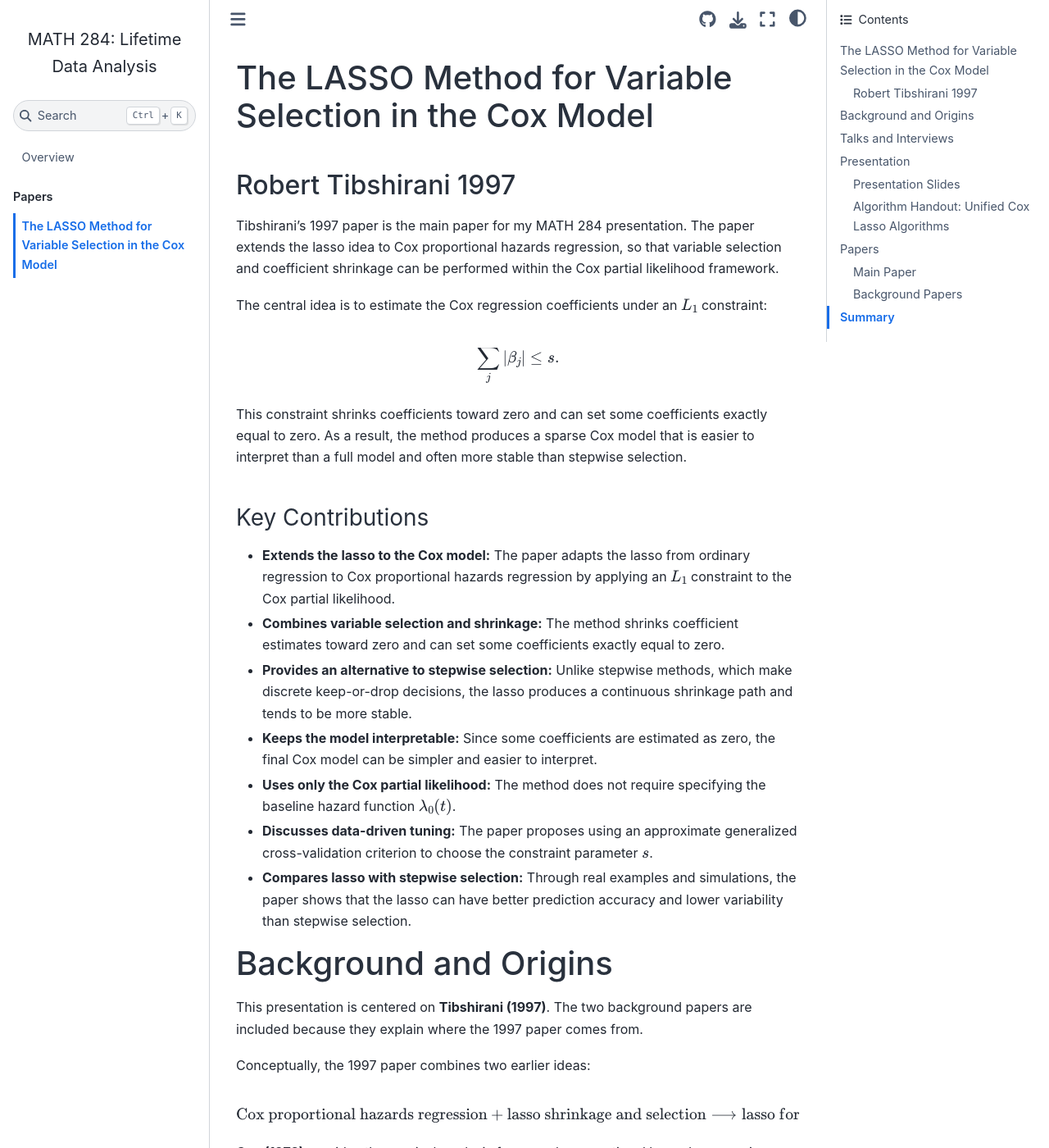
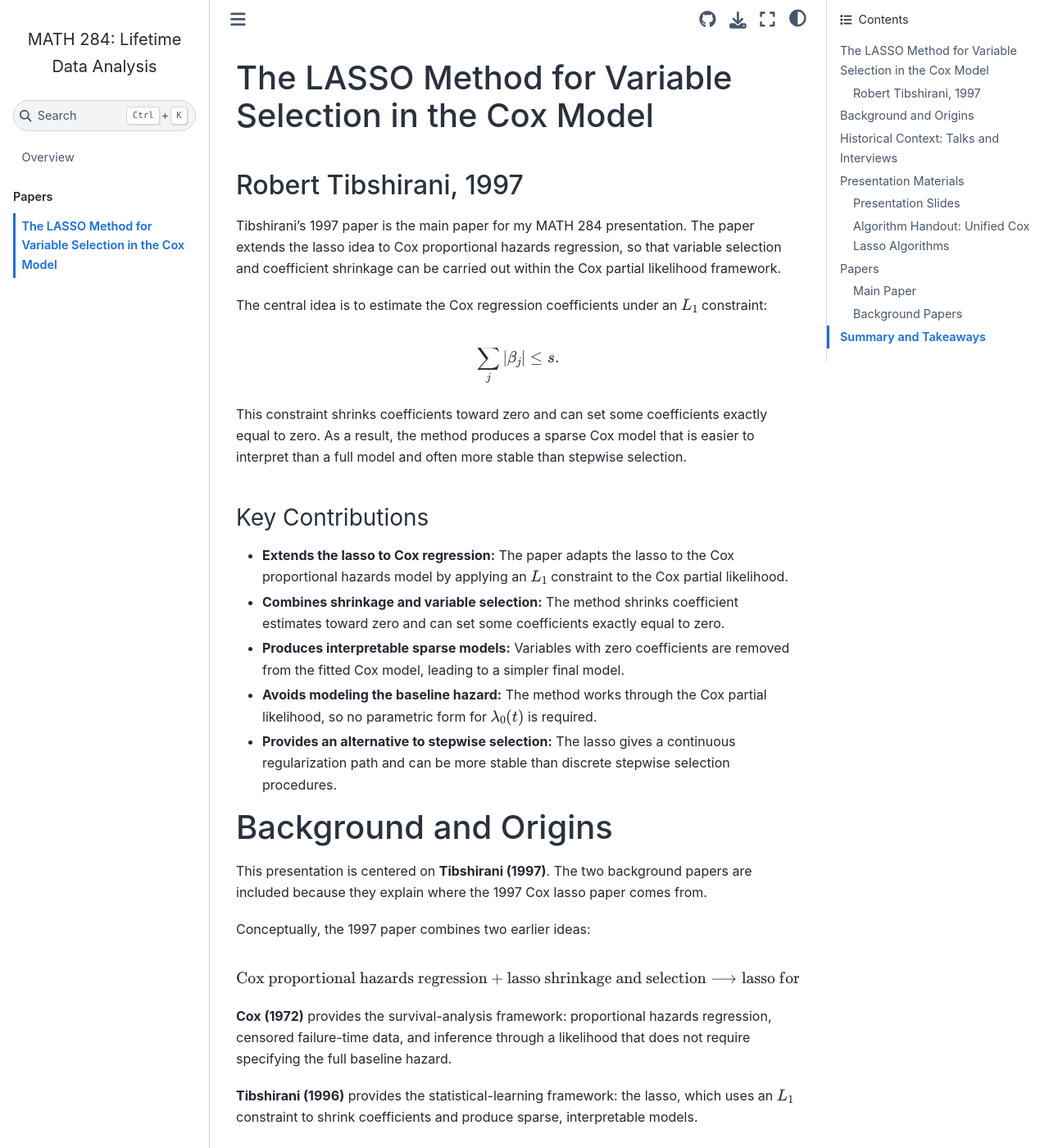
Before and after one commit to Johnny-Chinglish/MATH-284-Presentation, a Jupyter Book: the page built from paper1.md, in a window 1280 px wide and 1400 px high. Shown: the whole window at 82% size. Built offline with Jupyter Book 1.0.4 settings and Sphinx 7.4.7 and the Sphinx Book theme 1.1.4, drawn with Linux system fonts in a browser that asks for light colours; pages that are not in the unit, such as notebooks, are missing from menus; some of the changed text lies outside the part shown.

Commit message:
Polish paper 1 page structure

```diff
--- a/paper1.md
+++ b/paper1.md
@@ -1,8 +1,8 @@
 # The LASSO Method for Variable Selection in the Cox Model
 
-## Robert Tibshirani 1997
+## Robert Tibshirani, 1997
 
-Tibshirani's 1997 paper is the main paper for my MATH 284 presentation. The paper extends the lasso idea to Cox proportional hazards regression, so that variable selection and coefficient shrinkage can be performed within the Cox partial likelihood framework.
+Tibshirani's 1997 paper is the main paper for my MATH 284 presentation. The paper extends the lasso idea to Cox proportional hazards regression, so that variable selection and coefficient shrinkage can be carried out within the Cox partial likelihood framework.
 
 The central idea is to estimate the Cox regression coefficients under an $L_1$ constraint:
 
@@ -14,23 +14,19 @@
 
 ### Key Contributions
 
-* **Extends the lasso to the Cox model:** The paper adapts the lasso from ordinary regression to Cox proportional hazards regression by applying an $L_1$ constraint to the Cox partial likelihood.
+* **Extends the lasso to Cox regression:** The paper adapts the lasso to the Cox proportional hazards model by applying an $L_1$ constraint to the Cox partial likelihood.
 
-* **Combines variable selection and shrinkage:** The method shrinks coefficient estimates toward zero and can set some coefficients exactly equal to zero.
+* **Combines shrinkage and variable selection:** The method shrinks coefficient estimates toward zero and can set some coefficients exactly equal to zero.
 
-* **Provides an alternative to stepwise selection:** Unlike stepwise methods, which make discrete keep-or-drop decisions, the lasso produces a continuous shrinkage path and tends to be more stable.
+* **Produces interpretable sparse models:** Variables with zero coefficients are removed from the fitted Cox model, leading to a simpler final model.
 
-* **Keeps the model interpretable:** Since some coefficients are estimated as zero, the final Cox model can be simpler and easier to interpret.
+* **Avoids modeling the baseline hazard:** The method works through the Cox partial likelihood, so no parametric form for $\lambda_0(t)$ is required.
 
-* **Uses only the Cox partial likelihood:** The method does not require specifying the baseline hazard function $\lambda_0(t)$.
-
-* **Discusses data-driven tuning:** The paper proposes using an approximate generalized cross-validation criterion to choose the constraint parameter $s$.
-
-* **Compares lasso with stepwise selection:** Through real examples and simulations, the paper shows that the lasso can have better prediction accuracy and lower variability than stepwise selection.
+* **Provides an alternative to stepwise selection:** The lasso gives a continuous regularization path and can be more stable than discrete stepwise selection procedures.
 
 # Background and Origins
 
-This presentation is centered on **Tibshirani (1997)**. The two background papers are included because they explain where the 1997 paper comes from.
+This presentation is centered on **Tibshirani (1997)**. The two background papers are included because they explain where the 1997 Cox lasso paper comes from.
 
 Conceptually, the 1997 paper combines two earlier ideas:
 
@@ -46,14 +42,14 @@
 
 **Tibshirani (1996)** provides the statistical-learning framework: the lasso, which uses an $L_1$ constraint to shrink coefficients and produce sparse, interpretable models.
 
-# Talks and Interviews
+# Historical Context: Talks and Interviews
 
-The following videos provide background context on the two main figures behind this presentation: Sir David Cox, whose proportional hazards model is the foundation of modern survival regression, and Robert Tibshirani, who introduced the lasso and later adapted it to the Cox model.
+The following videos provide historical context for the two methodological lineages behind this presentation: Cox proportional hazards regression and lasso shrinkage.
 
 <div style="display: grid; grid-template-columns: repeat(auto-fit, minmax(320px, 1fr)); gap: 24px; margin-top: 1rem; margin-bottom: 1rem;">
 
   <div>
-    <h3>Sir David Cox</h3>
+    <p><strong>Sir David Cox</strong></p>
     <div style="position: relative; padding-bottom: 56.25%; height: 0; overflow: hidden;">
       <iframe
         src="https://www.youtube.com/embed/TiHCNRUiLKc?start=327"
@@ -71,7 +67,7 @@
   </div>
 
   <div>
-    <h3>Robert Tibshirani</h3>
+    <p><strong>Robert Tibshirani</strong></p>
     <div style="position: relative; padding-bottom: 56.25%; height: 0; overflow: hidden;">
       <iframe
         src="https://www.youtube.com/embed/3rvl4KV41JE"
@@ -90,7 +86,7 @@
 
 </div>
 
-# Presentation
+# Presentation Materials
 
 ## Presentation Slides
 
@@ -107,9 +103,7 @@
 
 ## Main Paper
 
-### Robert Tibshirani 1997
-
-**The LASSO Method for Variable Selection in the Cox Model**
+**Robert Tibshirani (1997). _The LASSO Method for Variable Selection in the Cox Model_.**
 
 This is the main paper for my presentation. It proposes variable selection and shrinkage in Cox proportional hazards regression by optimizing the Cox partial likelihood under an $L_1$ constraint.
 
@@ -125,9 +119,7 @@
 
 ## Background Papers
 
-### D. R. Cox 1972
-
-**Regression Models and Life-Tables**
+**D. R. Cox (1972). _Regression Models and Life-Tables_.**
 
 This paper is the origin of the Cox proportional hazards regression framework. It introduces regression modeling for censored failure-time data using a hazard function with an arbitrary baseline time component and unknown regression coefficients.
 
@@ -141,9 +133,7 @@
 
 </details>
 
-### Robert Tibshirani 1996
-
-**Regression Shrinkage and Selection via the Lasso**
+**Robert Tibshirani (1996). _Regression Shrinkage and Selection via the Lasso_.**
 
 This paper is the origin of the lasso method. It introduces least absolute shrinkage and selection for regression, using an $L_1$ constraint to shrink coefficients and set some of them exactly equal to zero.
 
@@ -157,7 +147,7 @@
 
 </details>
 
-# Summary
+# Summary and Takeaways
 
 The paper begins with the Cox proportional hazards model:
 
@@ -199,8 +189,11 @@
 
 When the constraint is loose, the estimate is close to the usual Cox partial likelihood estimate. When the constraint is tighter, coefficients are shrunk toward zero, and some coefficients become exactly zero. This gives a sparse Cox model.
 
-A key computational idea is to approximate the Cox partial likelihood problem by an iteratively reweighted least squares problem. At each step, the method solves a constrained weighted least squares problem and then updates the approximation.
+The main takeaway is that Tibshirani (1997) turns variable selection in Cox regression into a regularized partial-likelihood problem. The $L_1$ constraint connects classical survival regression with modern penalized regression.
 
-The paper also discusses how to choose the constraint parameter $s$. Tibshirani proposes an approximate generalized cross-validation criterion, which balances model fit against an estimate of model complexity.
+Key takeaways:
 
-The overall message is that the lasso is useful for Cox regression because it combines shrinkage, variable selection, and interpretability in one framework.
+* Cox regression provides the survival-analysis framework.
+* The lasso provides the shrinkage-and-selection mechanism.
+* The Cox lasso combines the two through penalized partial likelihood.
+* The resulting model can be sparse, interpretable, and more stable than stepwise selection.
```
